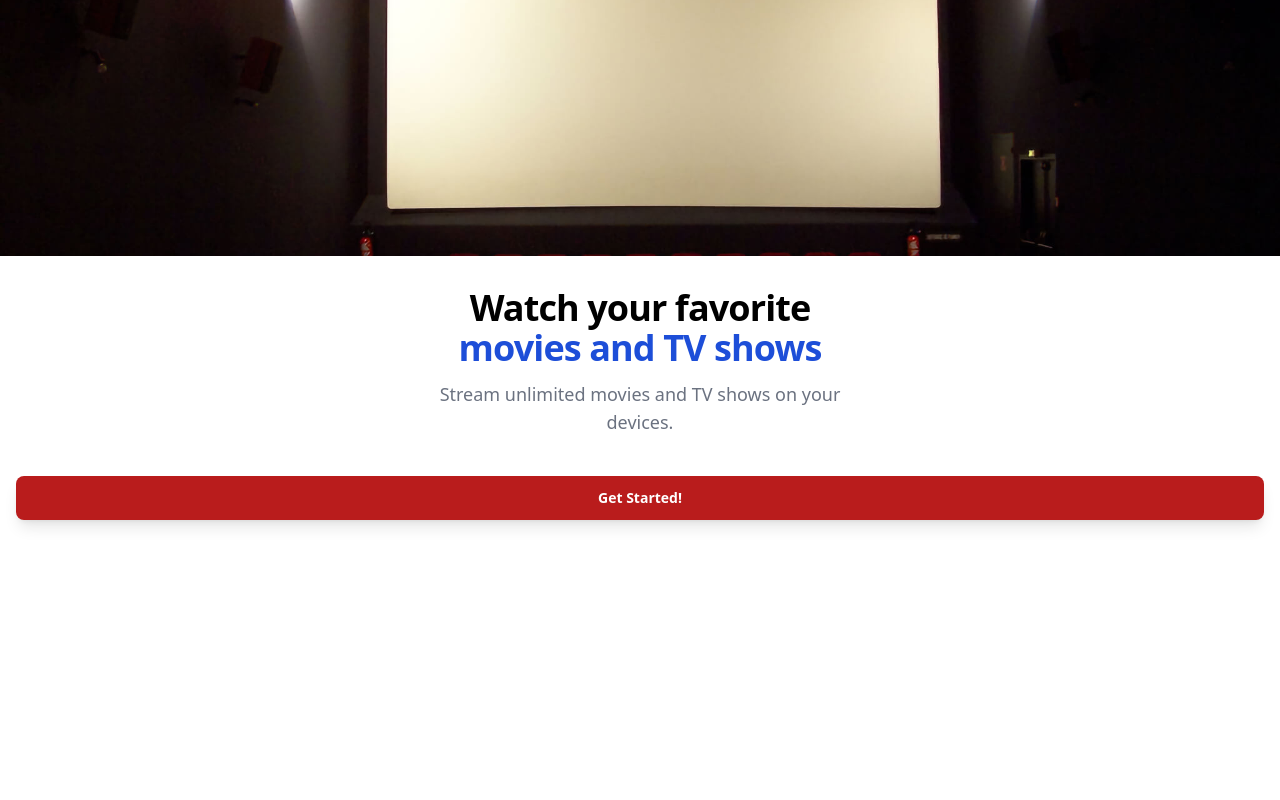
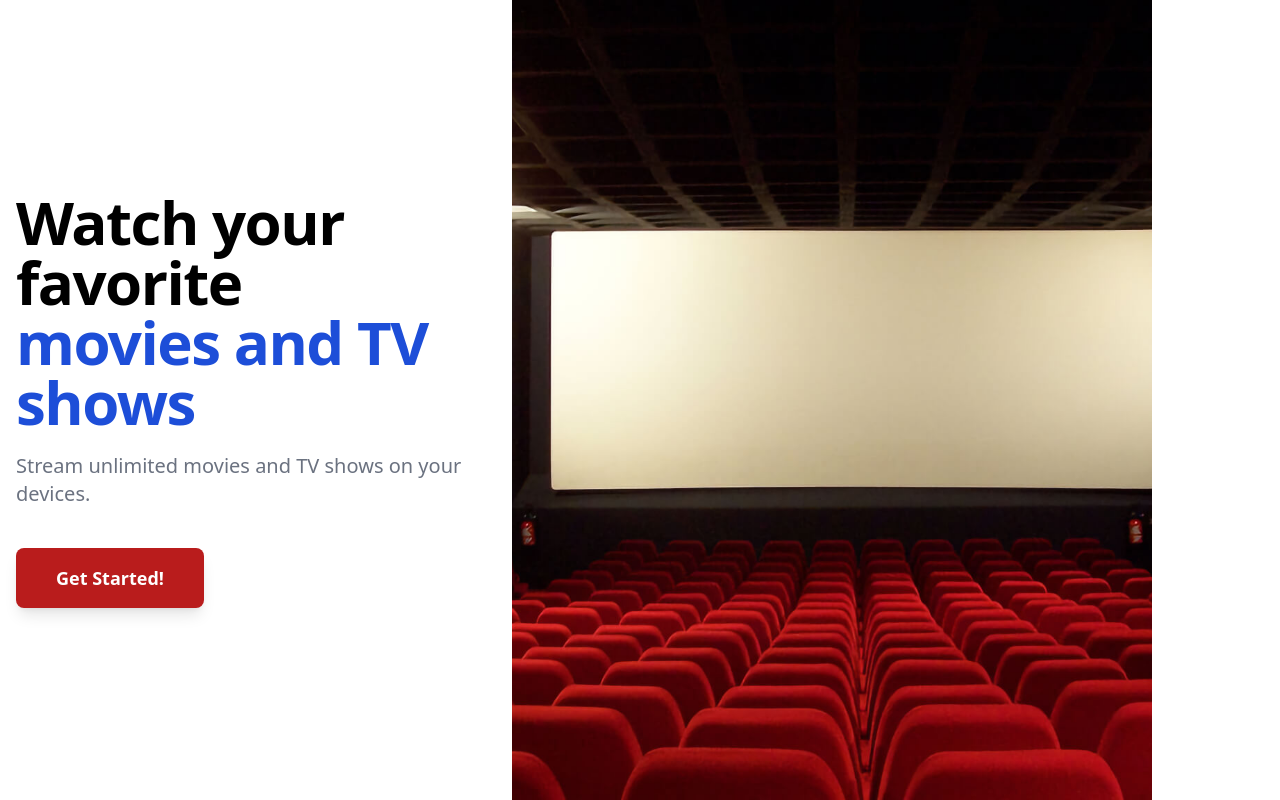
Before and after one commit to davidmles/tailwindcss-course, a website: page index.html in a window 1280 px wide. Drawn offline with Linux system fonts and the light colour scheme.

Commit message:
final code

```diff
--- a/index.html
+++ b/index.html
@@ -7,18 +7,20 @@
   <title>Movies and series</title>
   <link rel="stylesheet" href="style.css">
 </head>
-<body class="p-0">
-  <img src="img/header.jpg" alt="Cinema" class="h-64 w-full object-cover">
+<body class="p-0 lg:h-screen">
+  <main class="lg:flex lg:h-full lg:max-w-7xl lg:mx-auto">
+    <img src="img/header.jpg" alt="Cinema" class="h-64 w-full object-cover sm:h-72 md:h-96 lg:order-last lg:w-1/2 lg:h-full">
 
-  <div class="text-center pt-8 mb-10 px-4">
-    <h1 class="text-4xl font-extrabold tracking-tight">
-      Watch your favorite
-      <div class="text-blue-700">movies and TV shows</div>
-    </h1>
+    <div class="text-center pt-8 mb-10 px-4 lg:pt-48 lg:text-left lg:max-w-lg lg:mx-0">
+      <h1 class="text-4xl font-extrabold tracking-tight sm:text-5xl md:text-6xl">
+        Watch your favorite
+        <div class="text-blue-700">movies and TV shows</div>
+      </h1>
 
-    <p class="text-lg text-gray-500 mt-3 max-w-md mx-auto">Stream unlimited movies and TV shows on your devices.</p>
+      <p class="text-lg text-gray-500 mt-3 max-w-md mx-auto sm:text-xl md:mt-5 md:max-w-3xl">Stream unlimited movies and TV shows on your devices.</p>
 
-    <a href="#" class="bg-red-700 text-white px-5 py-3 inline-block mt-10 rounded-lg shadow-lg font-semibold text-sm w-full">Get Started!</a>
-  </div>
+      <a href="#" class="bg-red-700 text-white px-5 py-3 inline-block mt-10 rounded-lg shadow-lg font-semibold text-sm w-full sm:w-auto md:px-10 md:py-4 md:text-lg">Get Started!</a>
+    </div>
+  </main>
 </body>
 </html>
```
Also changed, not shown: style.css.
